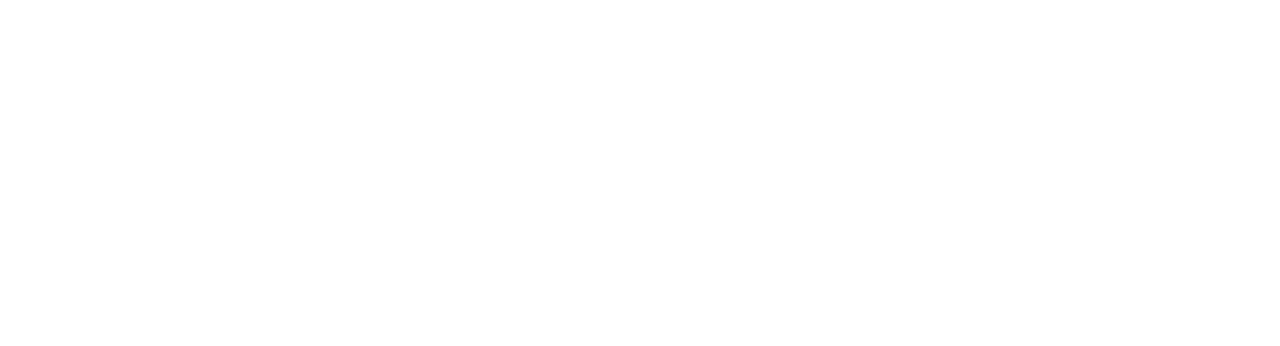
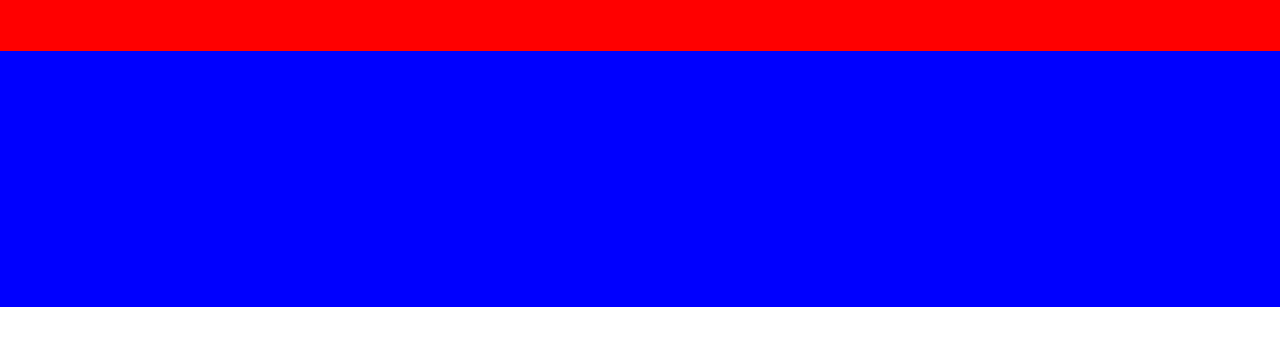
Before and after one commit to EmmanuelEDev/Boutique-Law-Firm, a plain HTML site: page index.html in a window 1280 px wide. Drawn offline with Linux system fonts and the light colour scheme.

Commit message:
second commit

```diff
--- a/index.html
+++ b/index.html
@@ -7,6 +7,11 @@
     <link rel="stylesheet" href="style.css">
 </head>
 <body>
+    <div id="div1">
 
+    </div>
+    <div id="div2">
+
+    </div>
 </body>
 </html>
--- a/style.css
+++ b/style.css
@@ -0,0 +1,16 @@
+body{
+    border: 0;
+    margin: 0;
+}
+
+#div1{
+    width: 100%;
+    height: 4vw;
+    background-color: red;
+}
+
+#div2{
+    width: 100%;
+    height: 20vw;
+    background-color: blue;
+}
```
